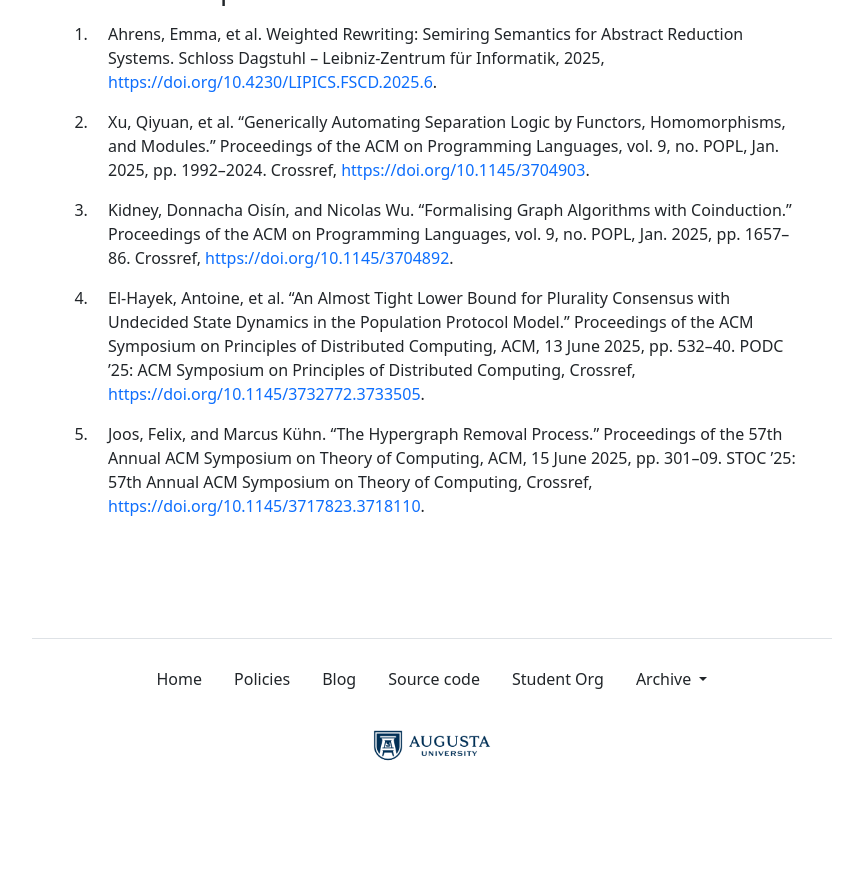
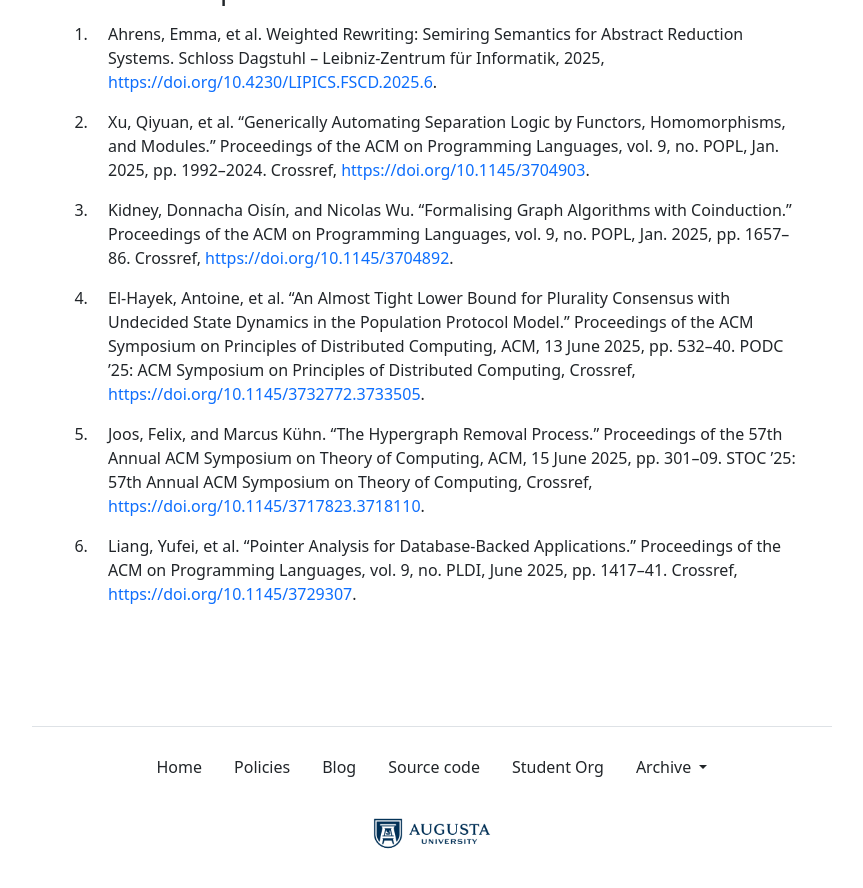
Before and after one commit to the-au-forml-lab/plgroup, a Jekyll site: the page built from docs/index.md, in a window 1280 px wide and 900 px high, scrolled down 1677 px. Shown: the top 888 px of the window, without its empty margins (208-1071 px from the left). Built offline with Jekyll 4.4.1, drawn with Linux system fonts in a browser that asks for light colours; before the commit the page ends 2489 px from its top, so only the background shows below that; some of the changed text lies outside the part shown.

Commit message:
[create-pull-request] automated change

```diff
--- a/data/history.txt
+++ b/data/history.txt
@@ -52,3 +52,4 @@
 10.1145/3704892
 10.1145/3732772.3733505
 10.1145/3717823.3718110
+10.1145/3729307
--- a/docs/index.md
+++ b/docs/index.md
@@ -36,7 +36,7 @@ organization.
 | 4.  | September 12 | Formalising Graph Algorithms with Coinduction.    | UH227 (Fishbowl) |
 | 5.  | September 19 | An Almost Tight Lower Bound for Plurality Consensus with Undecided State Dynamics in the Population Protocol Model.    | UH227 (Fishbowl) |
 | 6.  | September 26 | The Hypergraph Removal Process.    | UH227 (Fishbowl) |
-| 7.  | October 3    | Paper 06 discussion    | UH227 (Fishbowl) |
+| 7.  | October 3    | Pointer Analysis for Database-Backed Applications.    | UH227 (Fishbowl) |
 | 8.  | October 10   | _Fall pause_           |                  |
 | 9.  | October 17   | Paper 07 discussion    | UH227 (Fishbowl) |
 | 10. | October 24   | Paper 08 discussion    | UH227 (Fishbowl) |
--- a/docs/papers.md
+++ b/docs/papers.md
@@ -3,3 +3,4 @@
 1. Kidney, Donnacha Oisín, and Nicolas Wu. “Formalising Graph Algorithms with Coinduction.” Proceedings of the ACM on Programming Languages, vol. 9, no. POPL, Jan. 2025, pp. 1657–86. Crossref, <https://doi.org/10.1145/3704892>.
 1. El-Hayek, Antoine, et al. “An Almost Tight Lower Bound for Plurality Consensus with Undecided State Dynamics in the Population Protocol Model.” Proceedings of the ACM Symposium on Principles of Distributed Computing, ACM, 13 June 2025, pp. 532–40. PODC ’25: ACM Symposium on Principles of Distributed Computing, Crossref, <https://doi.org/10.1145/3732772.3733505>.
 1. Joos, Felix, and Marcus Kühn. “The Hypergraph Removal Process.” Proceedings of the 57th Annual ACM Symposium on Theory of Computing, ACM, 15 June 2025, pp. 301–09. STOC ’25: 57th Annual ACM Symposium on Theory of Computing, Crossref, <https://doi.org/10.1145/3717823.3718110>.
+1. Liang, Yufei, et al. “Pointer Analysis for Database-Backed Applications.” Proceedings of the ACM on Programming Languages, vol. 9, no. PLDI, June 2025, pp. 1417–41. Crossref, <https://doi.org/10.1145/3729307>.
```
